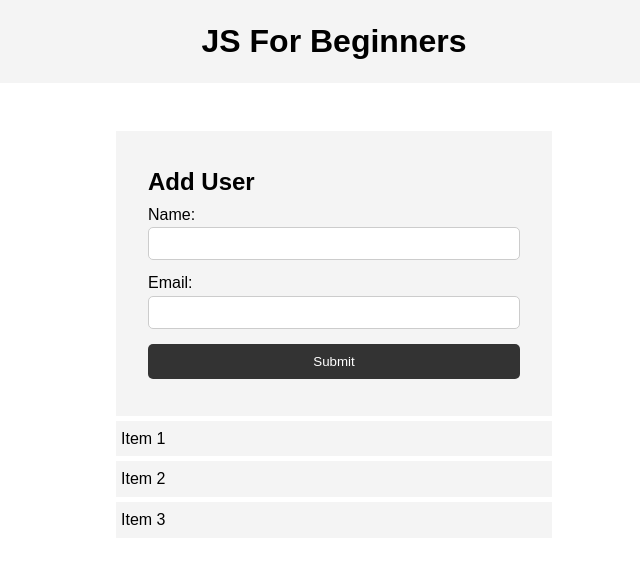
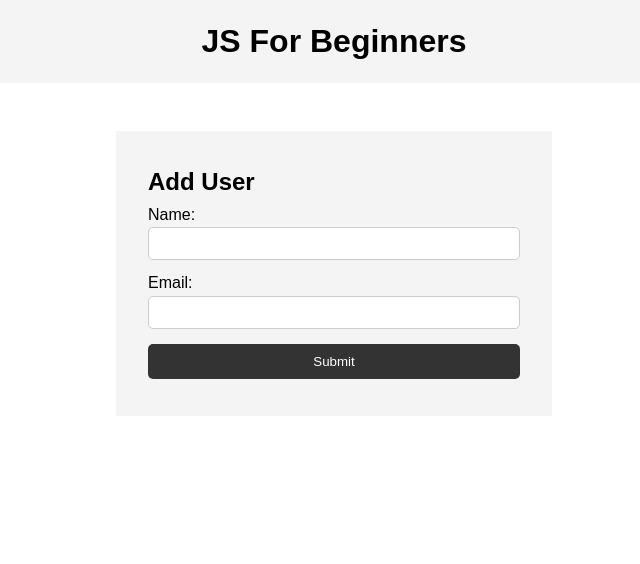
Before and after one commit to IbrEli/JavaScript-CC, a plain HTML site: page index.html in a window 1280 px wide. Shown: the whole page, without its empty margins (306-946 px from the left). Drawn offline with Linux system fonts and the light colour scheme.

Commit message:
Update index.html

```diff
--- a/index.html
+++ b/index.html
@@ -29,11 +29,11 @@
 
       <ul id="users"></ul>
 
-      <ul class="items">
+      <!--<ul class="items">
         <li class="item">Item 1</li>
         <li class="item">Item 2</li>
         <li class="item">Item 3</li>
-      </ul>
+      </ul> -->
     </section>
 
 
```
